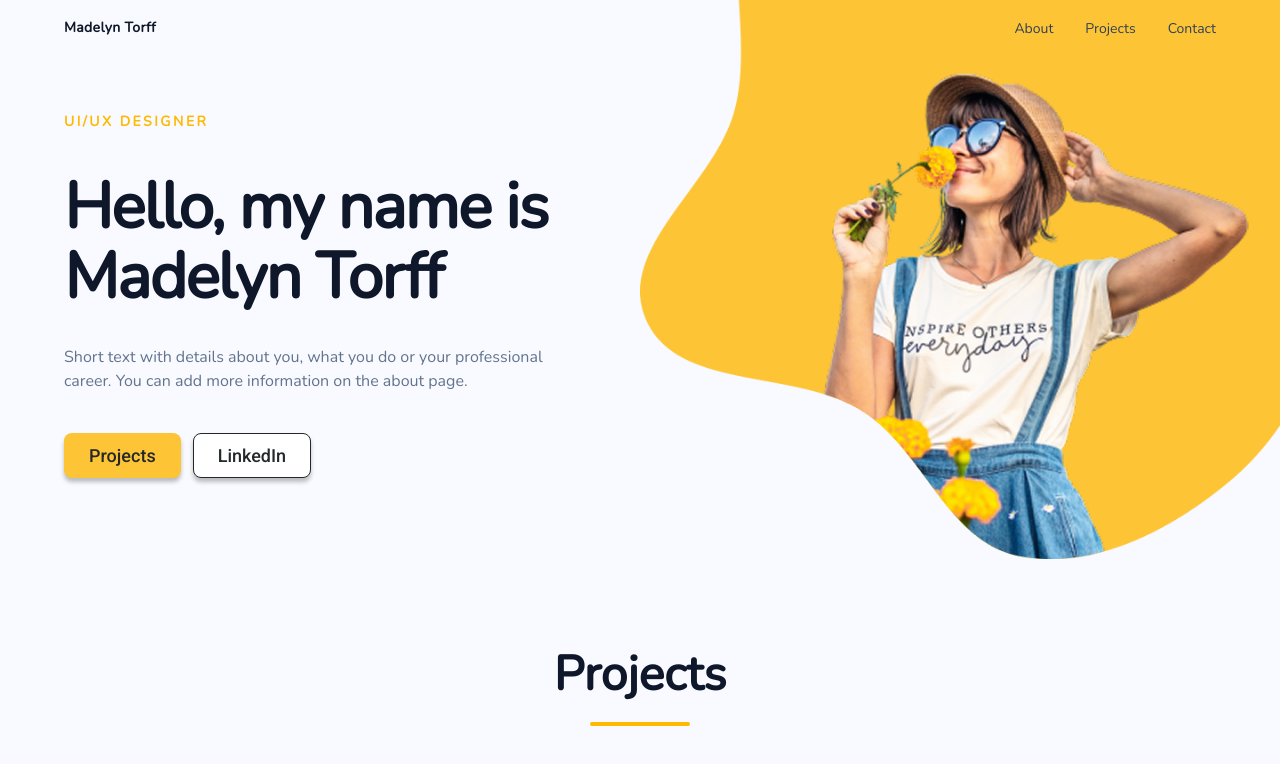
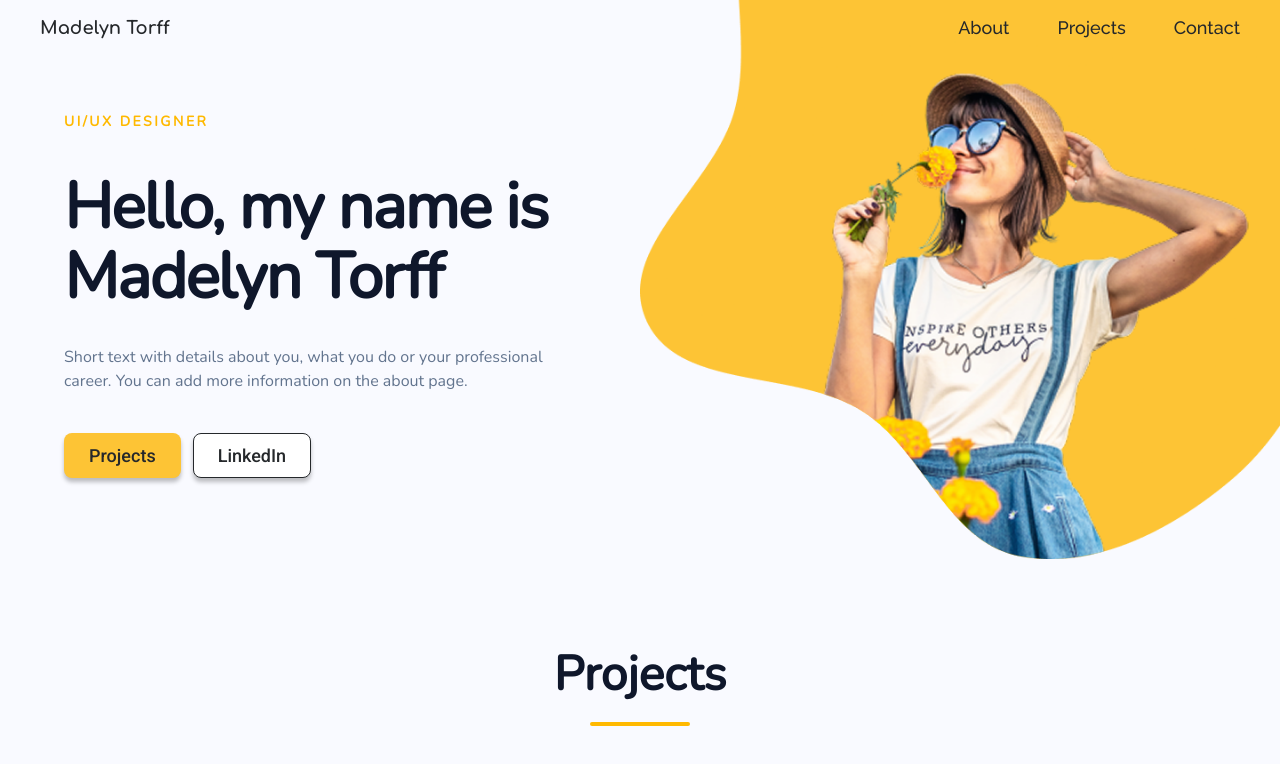
Before and after one commit to ErYors/portfolio, a React (Vite) app: page / in a window 1280 px wide. Shown: the top 764 px of the page. Built offline with nearby package versions, Linux system fonts and the light colour scheme.

Commit message:
style: Header conforme Figma

```diff
--- a/src/components/Header.jsx
+++ b/src/components/Header.jsx
@@ -1,43 +1,44 @@
-import { Link } from 'react-router'
+import { Link, NavLink } from 'react-router'
 
-const navLinks = [
-  { label: 'About', to: '/about' },
-  { label: 'Projects', href: '/#projects' },
-  { label: 'Contact', href: '#contact' },
-]
-
-const linkClass =
-  'text-sm text-slate-700 hover:text-slate-900 transition-colors'
+const tabClass =
+  'relative font-nav font-medium text-lg text-ink hover:opacity-70 transition-opacity'
+const activeClass =
+  "after:content-[''] after:absolute after:left-0 after:right-0 after:top-full after:mt-0.5 after:h-0.5 after:bg-ink after:rounded-full"
 
 export default function Header({ name = 'Madelyn Torff' }) {
   return (
-    <header className="relative z-10">
-      <div className="max-w-300 mx-auto h-14 px-6 flex items-center justify-between">
+    <header className="relative z-10 mx-auto flex h-14 w-full max-w-300 items-center justify-between px-6 xl:px-0">
       <Link
         to="/"
-          className="text-sm font-semibold text-slate-900 tracking-wide"
+        className="font-logo text-lg font-bold leading-8 text-ink"
       >
         {name}
       </Link>
 
       <nav>
-          <ul className="flex items-center gap-8">
-            {navLinks.map((link) => (
-              <li key={link.label}>
-                {link.to ? (
-                  <Link to={link.to} className={linkClass}>
-                    {link.label}
-                  </Link>
-                ) : (
-                  <a href={link.href} className={linkClass}>
-                    {link.label}
+        <ul className="flex items-center gap-12">
+          <li>
+            <NavLink
+              to="/about"
+              className={({ isActive }) =>
+                `${tabClass}${isActive ? ' ' + activeClass : ''}`
+              }
+            >
+              About
+            </NavLink>
+          </li>
+          <li>
+            <a href="/#projects" className={tabClass}>
+              Projects
             </a>
-                )}
           </li>
-            ))}
+          <li>
+            <a href="#contact" className={tabClass}>
+              Contact
+            </a>
+          </li>
         </ul>
       </nav>
-      </div>
     </header>
   )
 }
```
Lines whose indentation alone changed are shown as unchanged.
